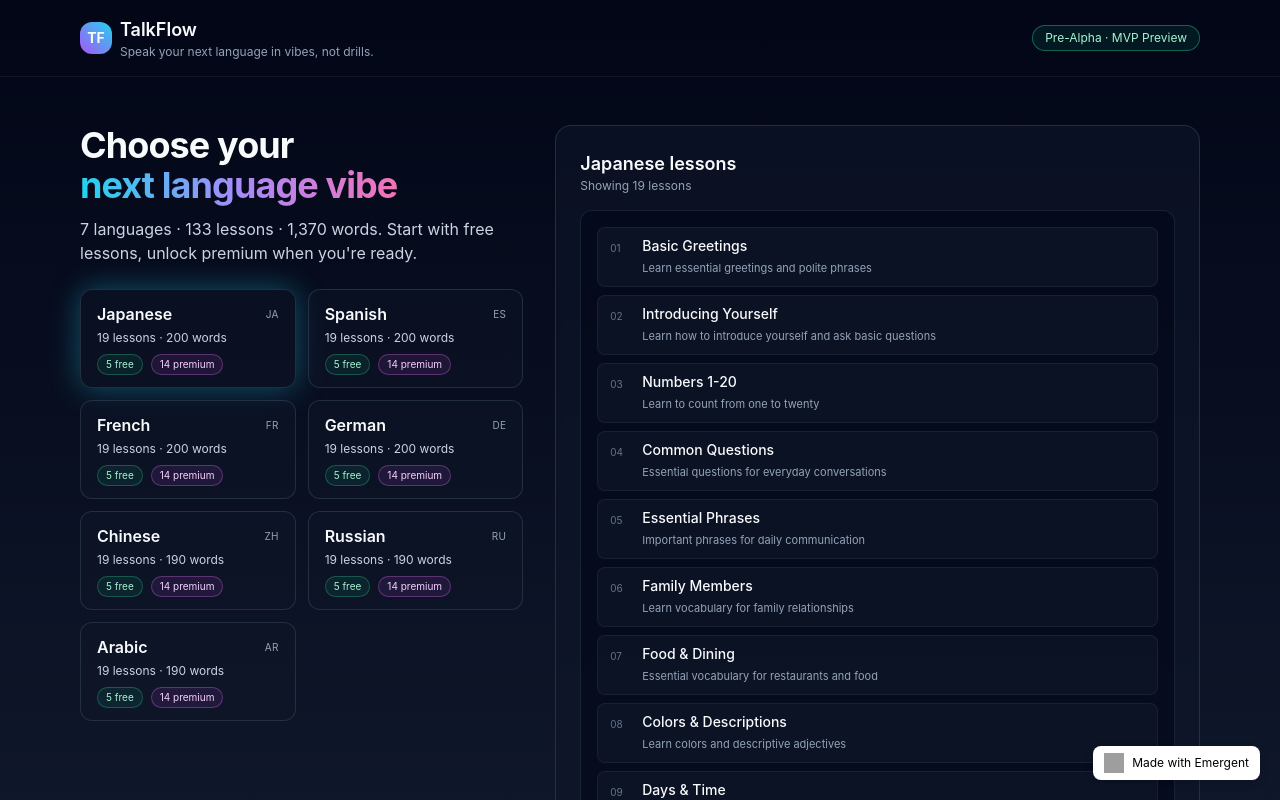
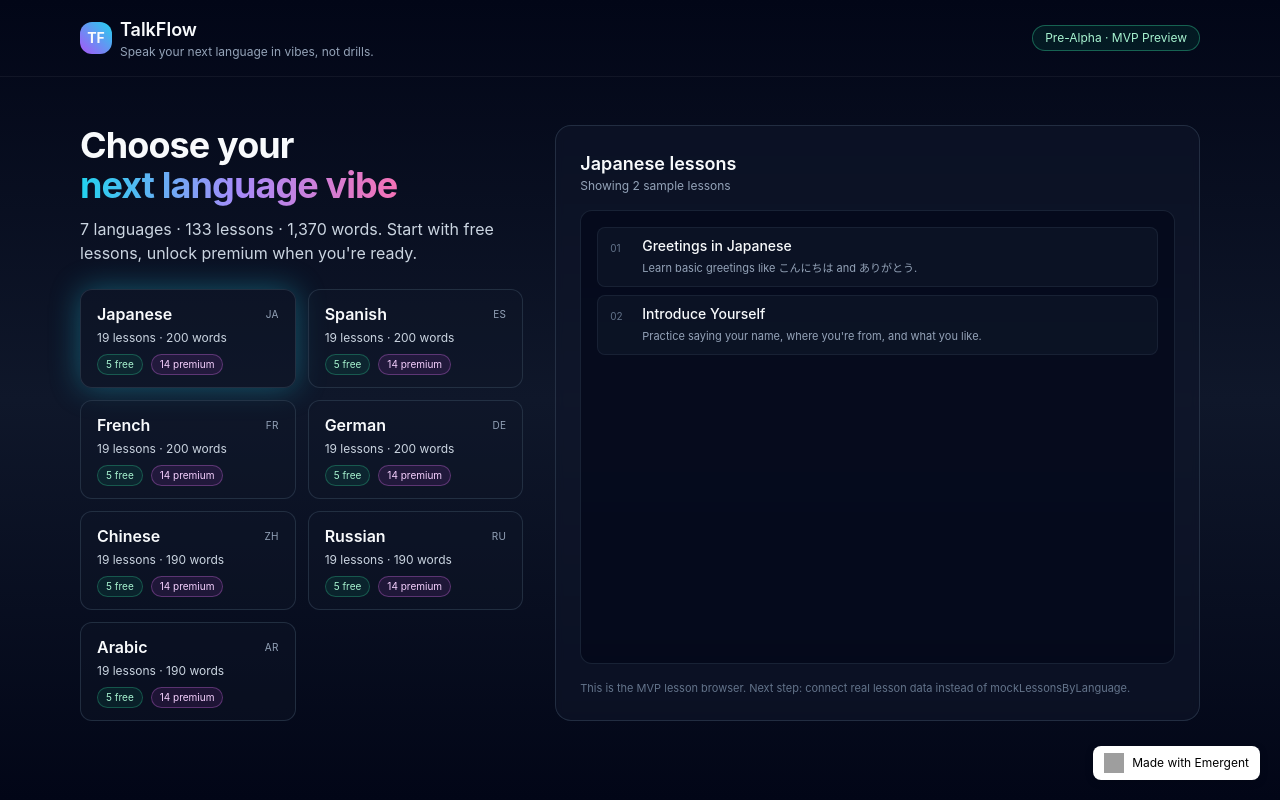
Before and after one commit to Tokyonomaku/Talk-Flow, a React (Create React App) app in the folder frontend/: page / in a window 1280 px wide. Shown: the top 800 px of the page. Built offline with nearby package versions, Linux system fonts and the light colour scheme; grey boxes are pictures that could not be loaded.

Commit message:
MVP TalkFlow: simple language + lessons browser

```diff
--- a/frontend/src/App.jsx
+++ b/frontend/src/App.jsx
@@ -1,89 +1,94 @@
-import { useEffect, useState } from "react";
+// src/App.jsx
 
-import { languages } from "./simpleTalkFlowConfig.js";
+import { useState } from "react";
 
-// 👉 adjust this import to wherever your real lesson loader is
+import { languages } from "./simpleTalkFlowConfig";
 
-// e.g. import { getLessonsForLanguage } from "./lib/lessonsApi";
 
-import { getLessonsForLanguage } from "./data/lessons";
 
-// Wrap synchronous function to be async-compatible
-const getLessonsForLanguageAsync = async (langCode) => {
-  return Promise.resolve(getLessonsForLanguage(langCode));
+// Simple mock lessons for now so the UI actually changes when you click
+
+const mockLessonsByLanguage = {
+
+  ja: [
+
+    { id: "ja-1", title: "Greetings in Japanese", description: "Learn basic greetings like こんにちは and ありがとう." },
+
+    { id: "ja-2", title: "Introduce Yourself", description: "Practice saying your name, where you're from, and what you like." },
+
+  ],
+
+  es: [
+
+    { id: "es-1", title: "Hola & Buenos días", description: "Start conversations with basic Spanish greetings." },
+
+    { id: "es-2", title: "Ordering Food", description: "Learn phrases for restaurants and cafes." },
+
+  ],
+
+  fr: [
+
+    { id: "fr-1", title: "Bonjour !", description: "Simple French greetings and polite phrases." },
+
+    { id: "fr-2", title: "Talking About Yourself", description: "Say your name, age, and where you live in French." },
+
+  ],
+
+  de: [
+
+    { id: "de-1", title: "Hallo & Guten Morgen", description: "Basic German greetings and introductions." },
+
+    { id: "de-2", title: "Small Talk Basics", description: "Talk about the weather and your day in German." },
+
+  ],
+
+  zh: [
+
+    { id: "zh-1", title: "你好 (Nǐ hǎo)", description: "First greetings and tones in Mandarin Chinese." },
+
+    { id: "zh-2", title: "Numbers 1–10", description: "Count from 1 to 10 in Mandarin." },
+
+  ],
+
+  ru: [
+
+    { id: "ru-1", title: "Здравствуйте & Привет", description: "Formal and informal Russian greetings." },
+
+    { id: "ru-2", title: "The Russian Alphabet", description: "Get familiar with Cyrillic characters." },
+
+  ],
+
+  ar: [
+
+    { id: "ar-1", title: "مرحبا (Marhaban)", description: "Basic greetings in Arabic and how they're pronounced." },
+
+    { id: "ar-2", title: "Introductions", description: "Say who you are and where you're from in Arabic." },
+
+  ],
+
 };
 
 
 
 export default function App() {
 
+  // Start with Japanese selected
+
   const [activeLangCode, setActiveLangCode] = useState("ja");
-
-  const [lessons, setLessons] = useState([]);
-
-  const [loading, setLoading] = useState(false);
 
 
 
-  const activeLang = languages.find((l) => l.code === activeLangCode) ?? languages[0];
+  // Find the full language object from the list
+
+  const activeLang =
+
+    languages.find((l) => l.code === activeLangCode) ?? languages[0];
 
 
 
-  useEffect(() => {
+  // Get mock lessons for the active language, or [] if we don't have any yet
 
-    let cancelled = false;
-
-
-
-    async function load() {
-
-      setLoading(true);
-
-      try {
-
-        const data = await getLessonsForLanguageAsync(activeLangCode);
-
-        if (!cancelled) {
-
-          setLessons(Array.isArray(data) ? data : []);
-
-        }
-
-      } catch (err) {
-
-        console.error("Failed to load lessons for", activeLangCode, err);
-
-        if (!cancelled) {
-
-          setLessons([]);
-
-        }
-
-      } finally {
-
-        if (!cancelled) {
-
-          setLoading(false);
-
-        }
-
-      }
-
-    }
-
-
-
-    load();
-
-
-
-    return () => {
-
-      cancelled = true;
-
-    };
-
-  }, [activeLangCode]);
+  const lessons = mockLessonsByLanguage[activeLangCode] ?? [];
 
 
 
@@ -109,7 +114,11 @@ export default function App() {
 
               <h1 className="text-lg font-semibold">TalkFlow</h1>
 
-              <p className="text-xs text-slate-400">Speak your next language in vibes, not drills.</p>
+              <p className="text-xs text-slate-400">
+
+                Speak your next language in vibes, not drills.
+
+              </p>
 
             </div>
 
@@ -139,7 +148,9 @@ export default function App() {
 
             <h2 className="text-3xl md:text-4xl font-bold tracking-tight">
 
-              Choose your<br />
+              Choose your
+
+              <br />
 
               <span className="text-transparent bg-clip-text bg-gradient-to-r from-cyan-400 via-violet-400 to-pink-400">
 
@@ -181,7 +192,9 @@ export default function App() {
 
                     "bg-slate-900/40 border-slate-700/60 hover:border-cyan-400/60 hover:bg-slate-900",
 
-                    isActive && "border-cyan-400 bg-slate-900 shadow-[0_0_30px_rgba(34,211,238,0.35)]",
+                    isActive &&
+
+                      "border-cyan-400 bg-slate-900 shadow-[0_0_30px_rgba(34,211,238,0.35)]",
 
                   ]
 
@@ -253,7 +266,7 @@ export default function App() {
 
               <p className="text-xs text-slate-400">
 
-                Showing {lessons.length || activeLang.totalLessons} lessons
+                Showing {lessons.length} sample lessons
 
               </p>
 
@@ -265,23 +278,19 @@ export default function App() {
 
           <div className="flex-1 rounded-xl bg-slate-950/60 border border-slate-800/80 p-3 md:p-4 overflow-auto">
 
-            {loading && (
-
-              <div className="text-sm text-slate-300">Loading lessons…</div>
-
-            )}
-
-
-
-            {!loading && lessons.length === 0 && (
+            {lessons.length === 0 && (
 
               <div className="text-sm text-slate-400">
 
-                No lesson details loaded yet, but we know this language has{" "}
+                No sample lessons yet for {activeLang.name}. Add some to
 
-                {activeLang.totalLessons} lessons. Next step is wiring the real
+                <code className="text-xs mx-1">
 
-                lesson API into <code className="text-xs">getLessonsForLanguage</code>.
+                  mockLessonsByLanguage["{activeLang.code}"]
+
+                </code>
+
+                to make this panel come alive.
 
               </div>
 
@@ -289,7 +298,7 @@ export default function App() {
 
 
 
-            {!loading && lessons.length > 0 && (
+            {lessons.length > 0 && (
 
               <ol className="space-y-2 text-sm">
 
@@ -297,7 +306,7 @@ export default function App() {
 
                   <li
 
-                    key={lesson.id ?? `${activeLang.code}-${index}`}
+                    key={lesson.id}
 
                     className="flex items-start gap-2 rounded-lg border border-slate-800/70 bg-slate-900/70 px-3 py-2"
 
@@ -319,7 +328,7 @@ export default function App() {
 
                       {lesson.description && (
 
-                        <div className="text-[11px] text-slate-400 mt-0.5 line-clamp-2">
+                        <div className="text-[11px] text-slate-400 mt-0.5">
 
                           {lesson.description}
 
@@ -343,9 +352,9 @@ export default function App() {
 
           <footer className="mt-4 text-[11px] text-slate-500">
 
-            This is the MVP lesson browser. Next steps: per-lesson pages,
+            This is the MVP lesson browser. Next step: connect real lesson
 
-            spaced repetition, and AI tutor.
+            data instead of mockLessonsByLanguage.
 
           </footer>
 
```
